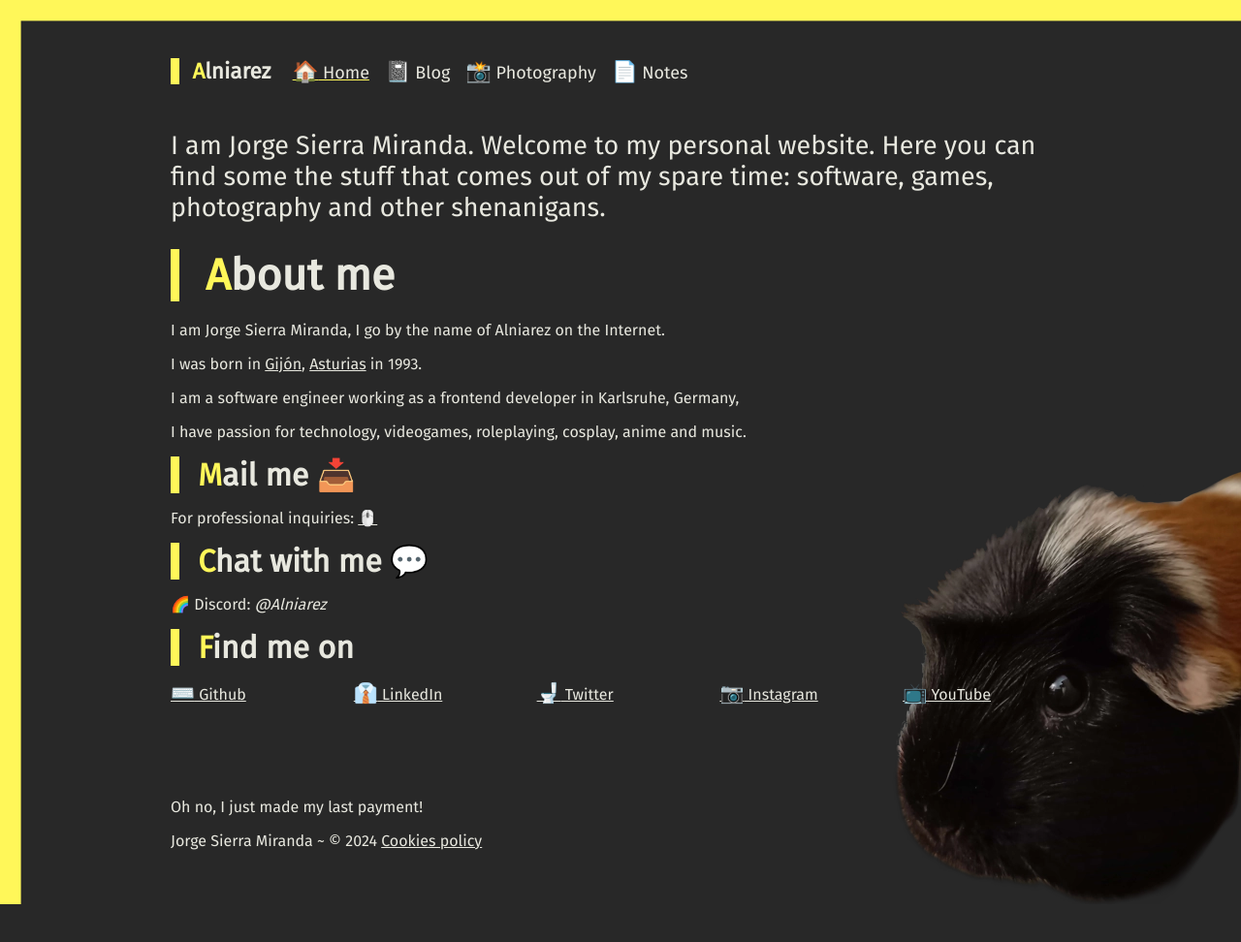
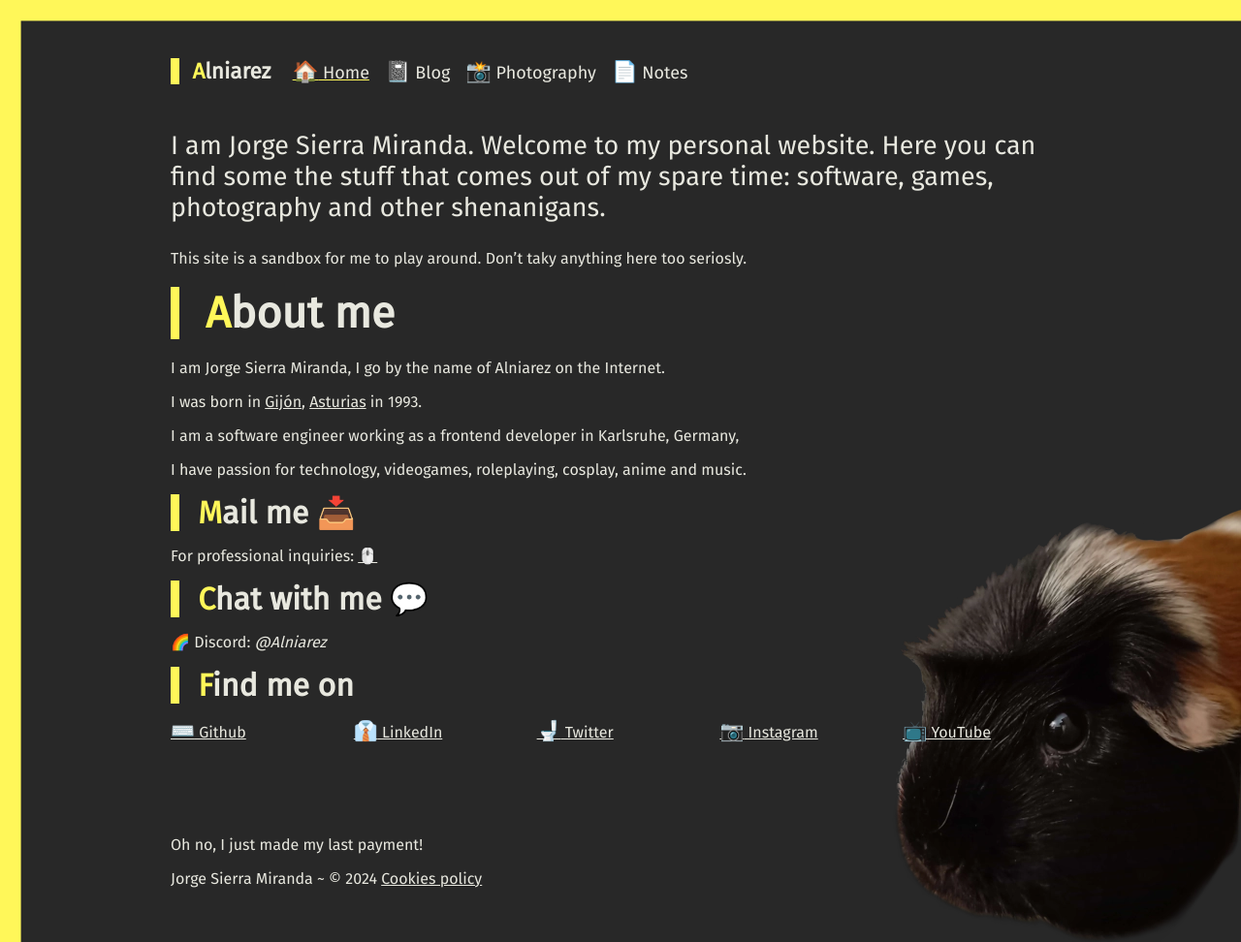
Before and after one commit to Alniarez/alniarez-web, a Jekyll site: the page built from index.md, in a window 1280 px wide. Shown: the whole page at 97% size. Built offline with Jekyll 4.4.1, drawn with Linux system fonts in a browser that asks for light colours; before the commit the page ends 933 px from its top, so only the background shows below that.

Commit message:
Update index.md

```diff
--- a/index.md
+++ b/index.md
@@ -6,6 +6,8 @@ og: yes
 ---
 I am Jorge Sierra Miranda. Welcome to my personal website. Here you can find some the stuff that comes out of my spare time: software, games, photography and other shenanigans.
 {: .font-sub-title}
+
+This site is a sandbox for me to play around. Don't taky anything here too seriosly.
 
 # About me
 
```
